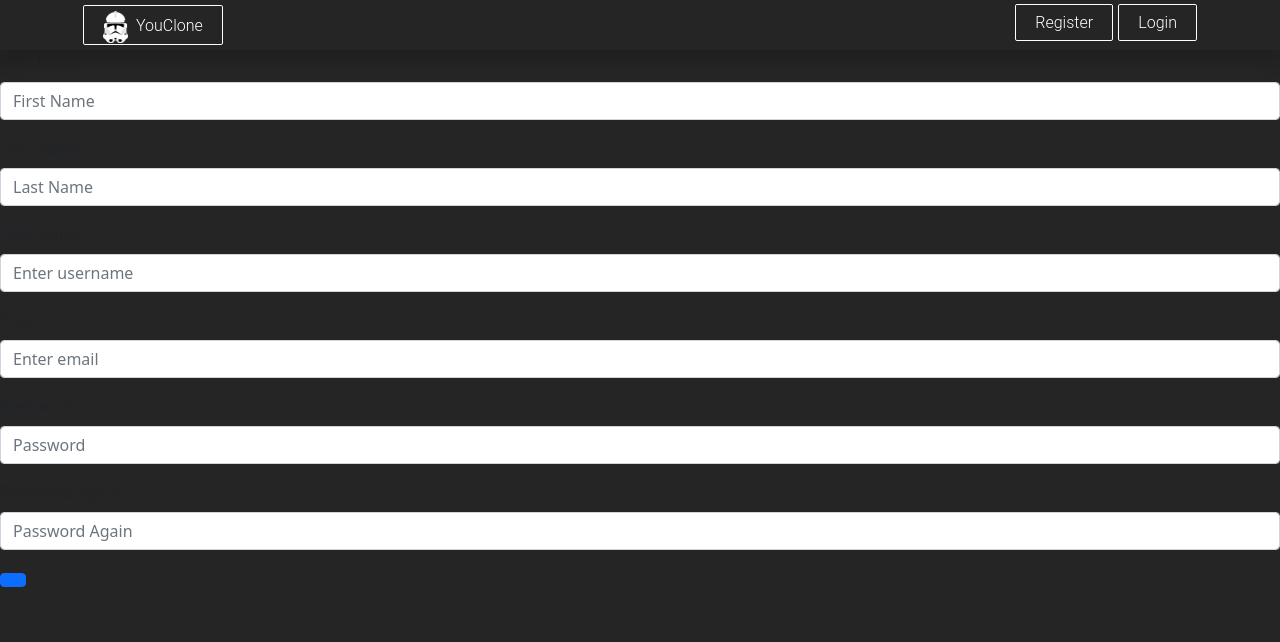
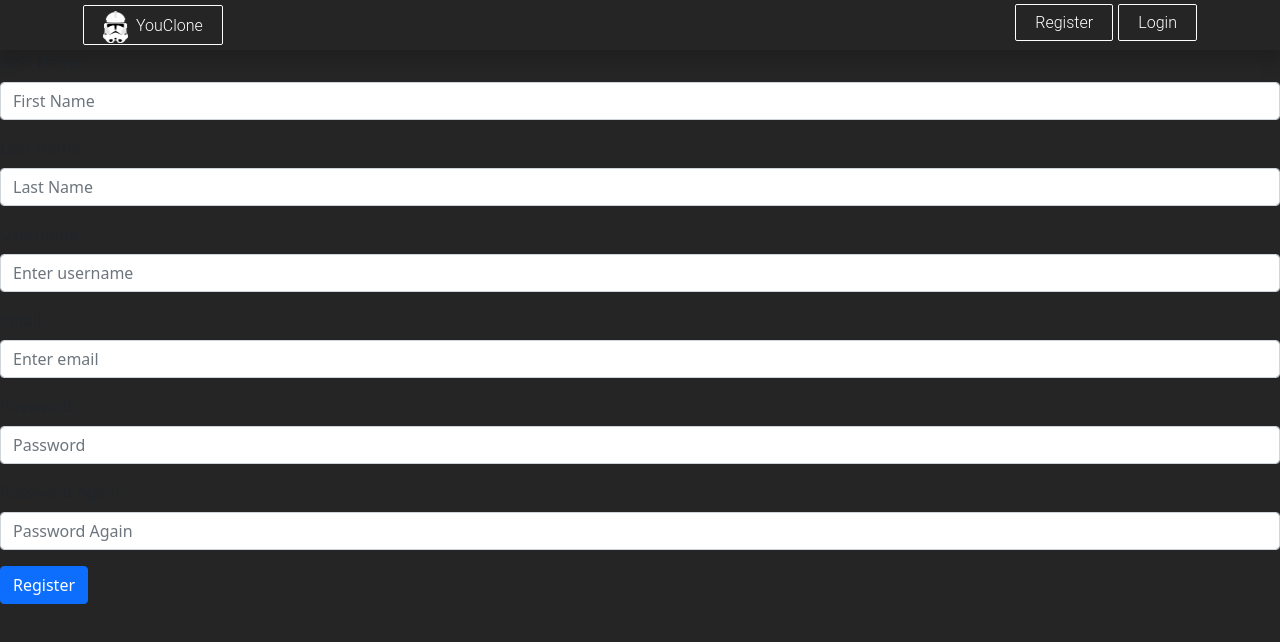
Before and after one commit to Colemassey/dcc-youtube-clone, a React (Create React App) app: page /register in a window 1280 px wide. Shown: the top 642 px of the page. Built offline with nearby package versions, Linux system fonts and the light colour scheme.

Commit message:
fix: added word to register button

```diff
--- a/src/Components/RegistrationForm/RegistrationForm.jsx
+++ b/src/Components/RegistrationForm/RegistrationForm.jsx
@@ -66,7 +66,7 @@ const RegistrationForm = (props) => {
           <Form.Label>Password Again</Form.Label>
           <Form.Control type="password" placeholder="Password Again" onChange={(event) => setPassword(event.target.value)}/>
         </Form.Group>
-        <Button variant="primary" type="submit" >
+        <Button variant="primary" type="submit" >Register
         </Button>
       </Form>
       //         </Modal.Body>
```
